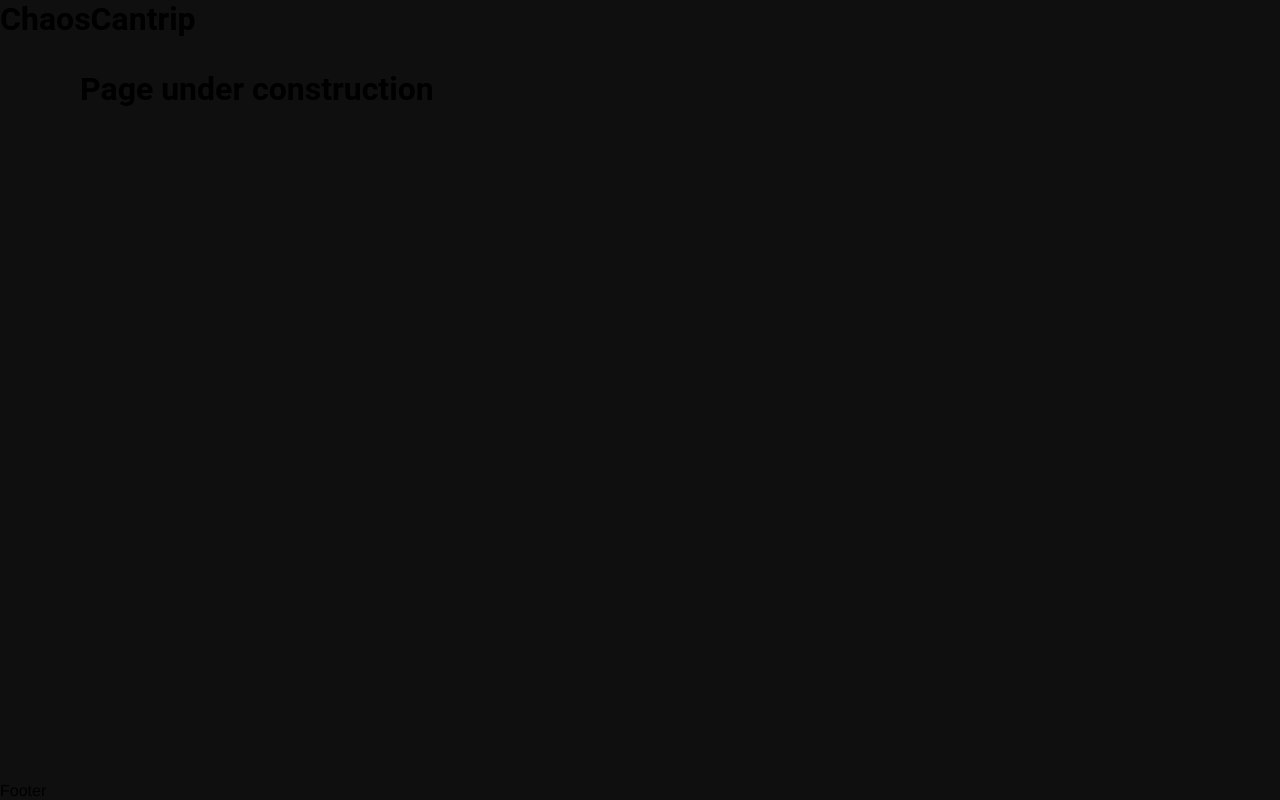
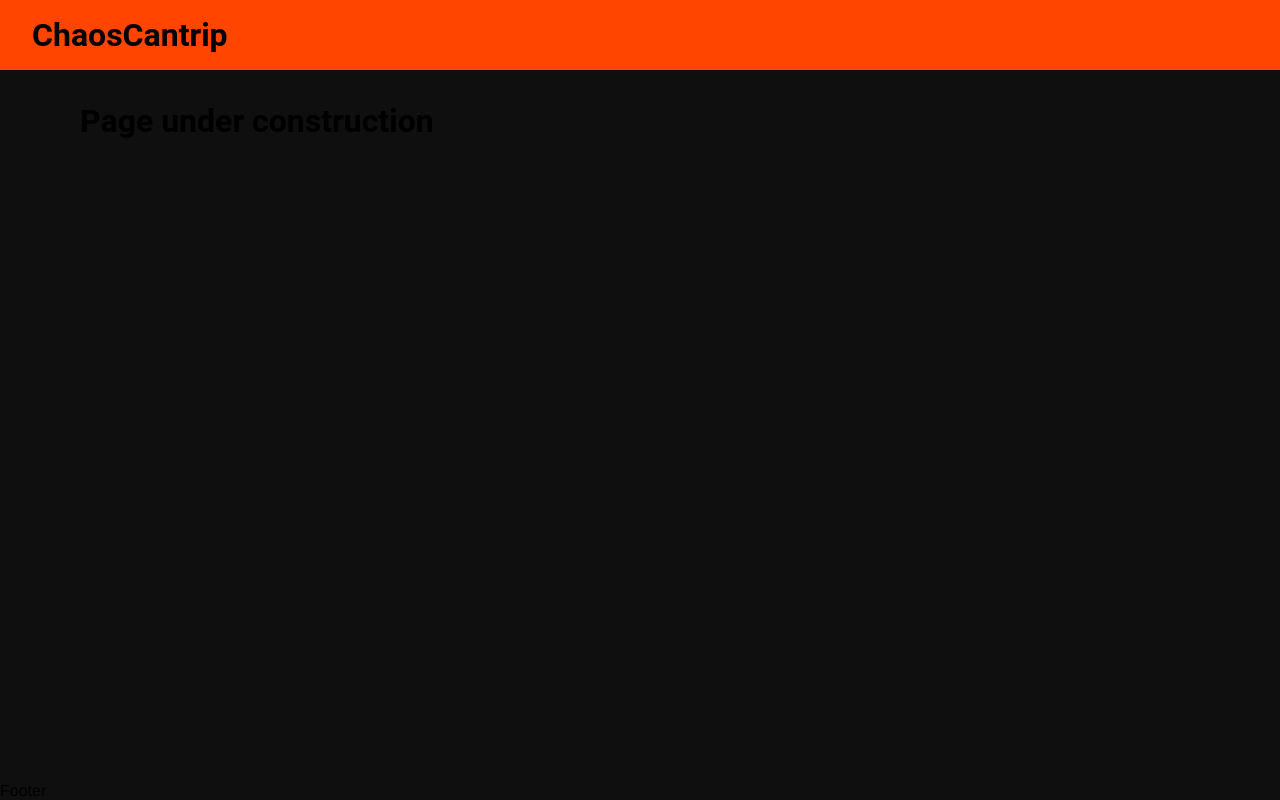
Before and after one commit to ChaosCantrip/Website, a Next.js app: page / in a window 1280 px wide. Built offline with nearby package versions, Linux system fonts and the light colour scheme.

Commit message:
Added initial header styling

```diff
--- a/components/layout/Header.module.css
+++ b/components/layout/Header.module.css
@@ -0,0 +1,4 @@
+.header {
+    background: orangered;
+    padding: 1rem 2rem;
+}
```
